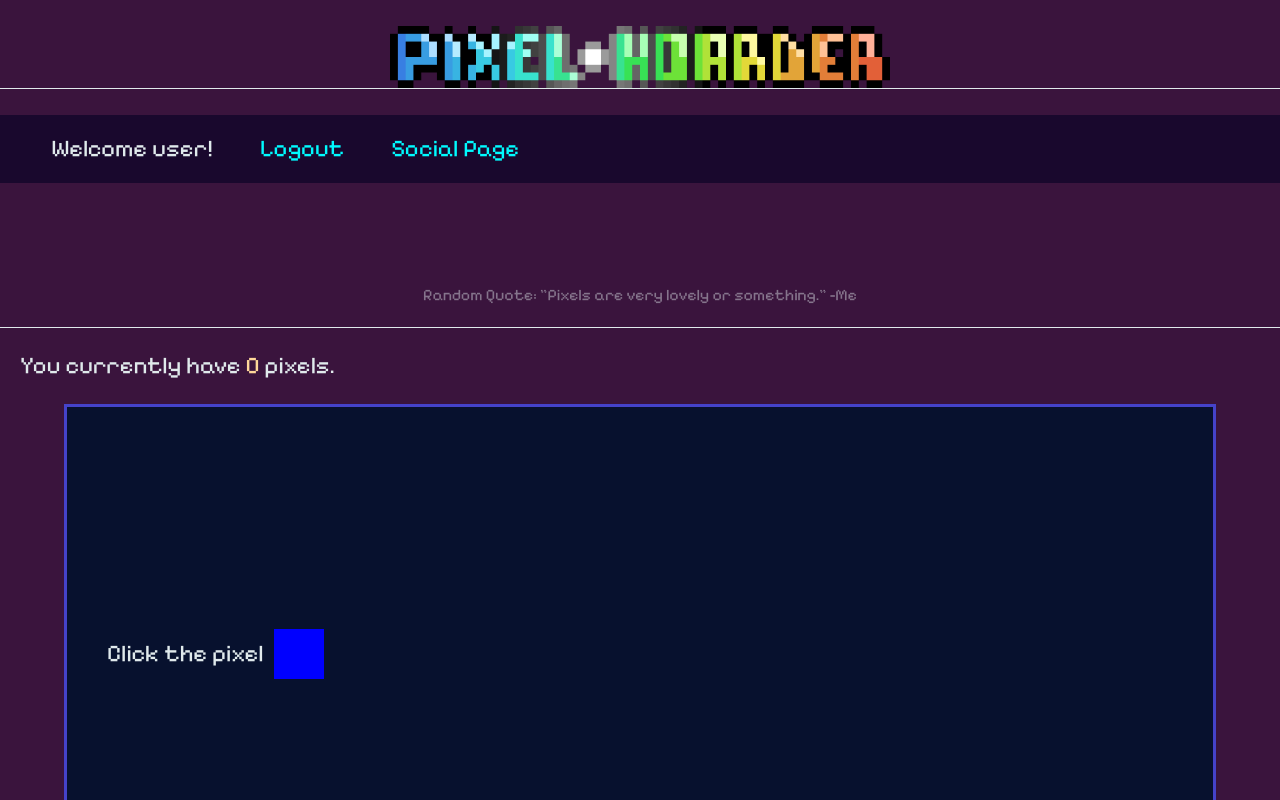
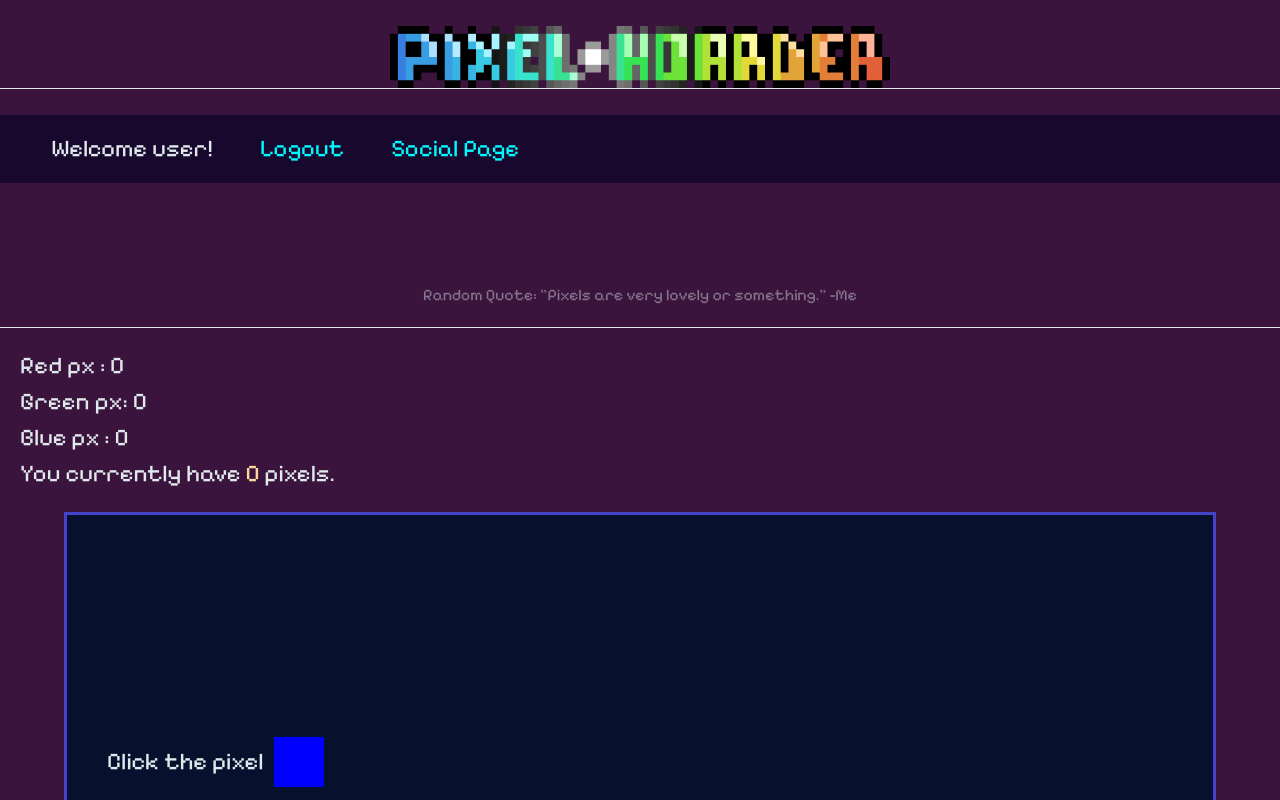
Before and after one commit to JamisonTremayne/startup, a React (Vite) app: page /game in a window 1280 px wide. Shown: the top 800 px of the page. Built offline with nearby package versions, Linux system fonts and the light colour scheme.

Commit message:
Refactored UserData to be pure data

```diff
--- a/src/app.jsx
+++ b/src/app.jsx
@@ -4,7 +4,7 @@ import { Login } from './login/login';
 import { Register } from './register/register';
 import { Game } from './game/game';
 import { Social } from './social/social';
-import { UserData } from './userData.js';
+import { incrementPixel, applyMinerProduction } from './userData.js';
 import { saveUserData, loadUserData } from './saveSystem.js';
 import './app.css';
 // import 'bootstrap/dist/css/bootstrap.min.css'; -- I don't currently use bootstrap.
@@ -25,15 +25,7 @@ export default function App() {
     React.useEffect(() => { // Auto-increment pixels based on Miners every second.
         const interval = setInterval(() => {
             if (userData) {
-                const gainedRedPixels = userData.upgrades.redPixelMiner;
-                const gainedGreenPixels = userData.upgrades.greenPixelMiner;
-                const gainedBluePixels = userData.upgrades.bluePixelMiner;
-
-                userData.incrementPixel('red', gainedRedPixels);
-                userData.incrementPixel('green', gainedGreenPixels);
-                userData.incrementPixel('blue', gainedBluePixels);
-
-                setUserData({ ...userData });
+                setUserData(prev => applyMinerProduction(prev, 1));
             }
         }, 1000);
         return () => clearInterval(interval);
@@ -50,7 +42,7 @@ export default function App() {
             <Routes>
                 <Route path='/' element={<Login />} exact />
                 <Route path='/register' element={<Register />} />
-                <Route path='/game' element={<Game />} />
+                <Route path='/game' element={<Game userData={userData} />} />
                 <Route path='/social' element={<Social />} />
                 <Route path='*' element={<NotFound />} />
             </Routes>
--- a/src/game/game.jsx
+++ b/src/game/game.jsx
@@ -2,10 +2,12 @@ import React from 'react';
 import { NavLink } from 'react-router-dom';
 import './game.css';
 
-export function Game() {
+export function Game(props) {
 
+    const userData = props.userData;
     const [quote, setQuote] = React.useState("");
     const [quoteAuthor, setQuoteAuthor] = React.useState("");
+    const [pixels, setPixels] = React.useState(userData.pixels);
 
     React.useEffect(() => {
         setQuote("Pixels are very lovely or something.");
@@ -23,7 +25,18 @@ export function Game() {
             </nav>
             <div id="random-quote">Random Quote: "{quote}" -{quoteAuthor} </div>
             <hr />
-            <div id="pixel-display">You currently have <span id="pixel-count">0</span> pixels.</div>
+            <div id="pixel-display">
+                <div id="red-pixels">
+                    Red px  : {pixels.red}
+                </div>
+                <div id="green-pixels">
+                    Green px: {pixels.green}
+                </div>
+                <div id="blue-pixels">
+                    Blue px : {pixels.blue}
+                </div>
+                You currently have <span id="pixel-count">0</span> pixels.
+            </div>
 
             <div id="game-area">
                  <div> Click the pixel </div>
--- a/src/saveSystem.js
+++ b/src/saveSystem.js
@@ -1,40 +1,24 @@
-import { UserData } from "./userData.js";
+import { createUserData, applyMinerProduction, updateTimeStamp } from "./userData.js";
 
 export function saveUserData(userData) {
-    userData.updateTimeStamp();
-    localStorage.setItem(userData.username, JSON.stringify(userData));
+    const newData = updateTimeStamp(userData);
+    localStorage.setItem(userData.userName, JSON.stringify(newData));
 }
 
 export function loadUserData(userName) {
-    const data = localStorage.getItem(userName);
-    if (!data) {
-        return new UserData(userName);
+    const rawData = localStorage.getItem(userName);
+    if (!rawData) {
+        return createUserData(userName);
     }
 
-    const parsedData = JSON.parse(data);
-
-    const userData = new UserData(parsedData.userName);
-    userData.pixels = parsedData.pixels;
-    userData.upgrades = parsedData.upgrades;
-    userData.timeStamp = parsedData.timeStamp;
-    userData.version = parsedData.version;
-
-    compareTimeStamps(userData);
-
-    return userData;
+    return applyOfflineProgress(JSON.parse(rawData));
 }
 
-function compareTimeStamps(userData) {
+function applyOfflineProgress(data) {
     const currentTime = Date.now();
-    const elapsedTimeInSeconds = Math.floor((currentTime - userData.timeStamp) / 1000);
+    const elapsedTimeInSeconds = Math.floor((currentTime - data.timeStamp) / 1000);
 
-    const gainedRedPixels = elapsedTimeInSeconds * userData.upgrades.redPixelMiner;
-    const gainedGreenPixels = elapsedTimeInSeconds * userData.upgrades.greenPixelMiner;
-    const gainedBluePixels = elapsedTimeInSeconds * userData.upgrades.bluePixelMiner;
+    data = applyMinerProduction(data, elapsedTimeInSeconds);
 
-    userData.incrementPixel('red', gainedRedPixels);
-    userData.incrementPixel('green', gainedGreenPixels);
-    userData.incrementPixel('blue', gainedBluePixels);
-
-    userData.updateTimeStamp();
+    return updateTimeStamp(data);
 }
--- a/src/userData.js
+++ b/src/userData.js
@@ -1,34 +1,52 @@
-export class UserData {
-    constructor(userName) {
-        this.userName = userName;
+export function createUserData(userName) {
+    return {
+        userName,
 
-        this.pixels = {
+        pixels: {
             red: 0,
             green: 0,
             blue: 0
+        },
+
+        upgrades: {
+            redPixelUpgrade: 0,
+            greenPixelUpgrade: 0,
+            bluePixelUpgrade: 0,
+            redPixelMiner: 0,
+            greenPixelMiner: 0,
+            bluePixelMiner: 0,
+            hoardCapacity: 0
+        },
+
+        timeStamp: Date.now(),
+        version: 1
+    };
+}
+
+export function incrementPixel(data, color, amount) {
+    return {
+        ...data,
+        pixels: {
+            ...data.pixels,
+            [color]: data.pixels[color] + amount
         }
+    };
+}
 
-        this.upgrades = {           // Object with all possible upgrades and their levels.
-            "redPixelUpgrade": 0,
-            "greenPixelUpgrade": 0,
-            "bluePixelUpgrade": 0,
-            "redPixelMiner": 0,     // For now, each level of miners will produce 1 pixel per second.
-            "greenPixelMiner": 0,
-            "bluePixelMiner": 0,
-            "hoardCapacity": 0
+export function applyMinerProduction(data, seconds) {
+    return {
+        ...data,
+        pixels: {
+            red: data.pixels.red + data.upgrades.redPixelMiner * seconds,
+            green: data.pixels.green + data.upgrades.greenPixelMiner * seconds,
+            blue: data.pixels.blue + data.upgrades.bluePixelMiner * seconds
         }
+    };
+}
 
-        this.timeStamp = Date.now();    // Used to calculate offline progress.
-        this.version = 1; // Was recommended by AI, so I will include it to be safe.
-    }
-
-    incrementPixel(color, amount) {
-        if (this.pixels[color] !== undefined) {
-            this.pixels[color] += amount;
-        }
-    }
-
-    updateTimeStamp() {
-        this.timeStamp = Date.now();
-    }
+export function updateTimeStamp(data) {
+    return {
+        ...data,
+        timeStamp: Date.now()
+    };
 }
```
